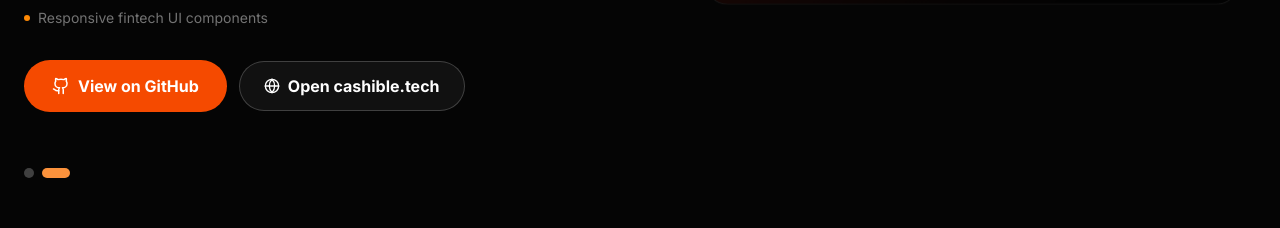
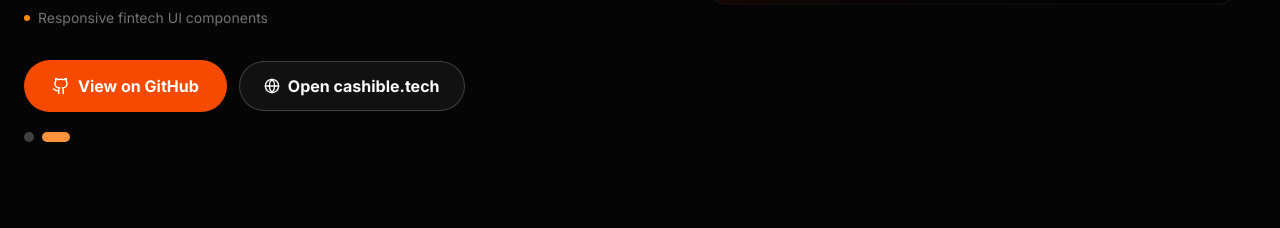
Before and after one commit to ShadowFull12/my-portfolio, a Next.js app: page / in a window 1280 px wide. Shown: the part 11105-11333 px from the top of the page. Built offline with nearby package versions, Linux system fonts and the light colour scheme.

Commit message:
Place feature dots directly under project links

```diff
--- a/src/components/sections/FeatureSpotlight.tsx
+++ b/src/components/sections/FeatureSpotlight.tsx
@@ -162,11 +162,8 @@
                       </a>
                     ) : null}
                   </div>
-                </motion.div>
-              </AnimatePresence>
-            </div>
 
-            <div className="flex items-center gap-2 mt-4 z-30">
+                  <div className="flex items-center gap-2 mt-2">
                     {spotlightProjects.map((item, idx) => (
                       <button
                         key={item.title}
@@ -184,6 +181,9 @@
                         }}
                       />
                     ))}
+                  </div>
+                </motion.div>
+              </AnimatePresence>
             </div>
           </div>
         </motion.div>
```
Lines whose indentation alone changed are shown as unchanged.
